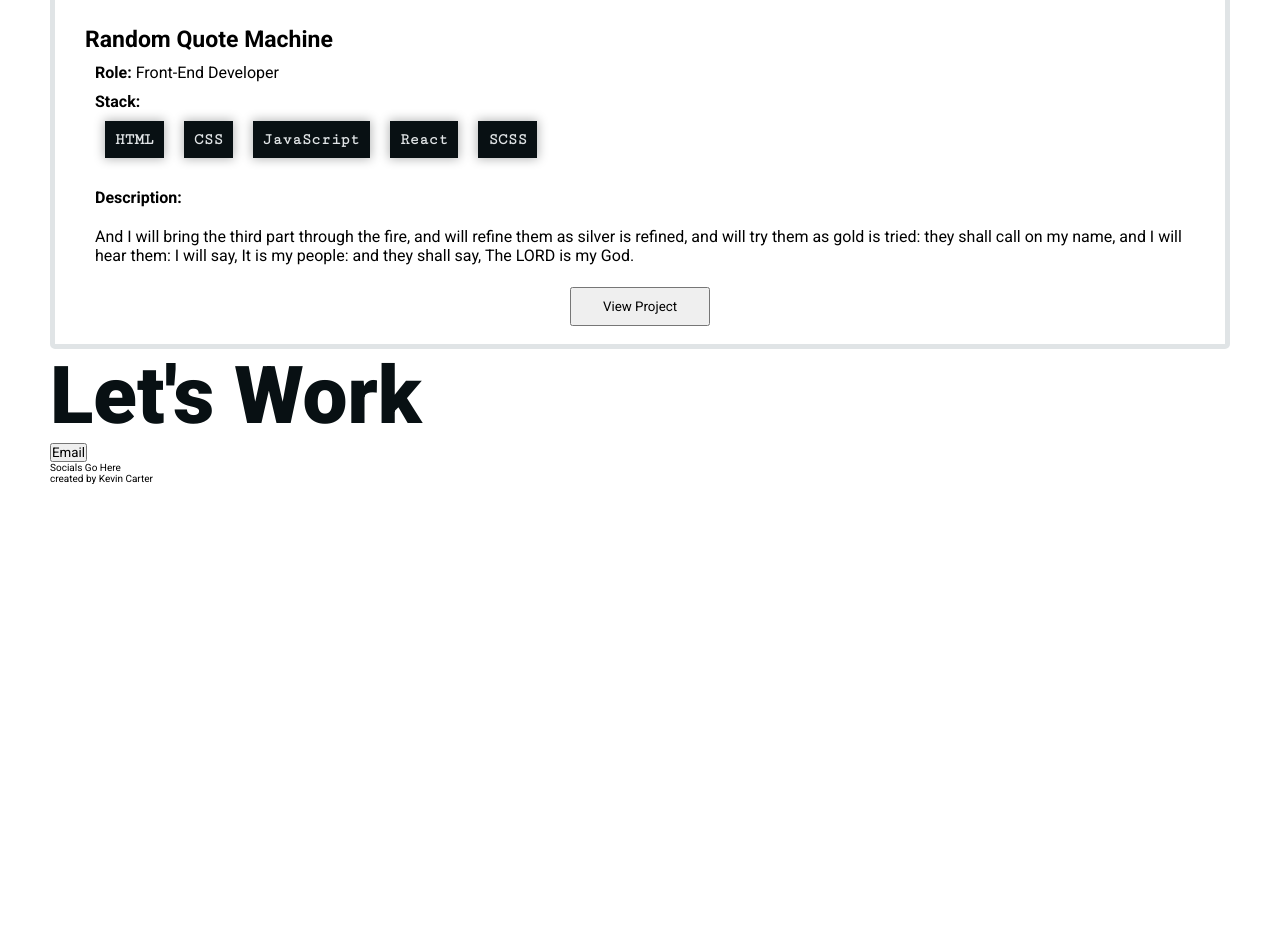
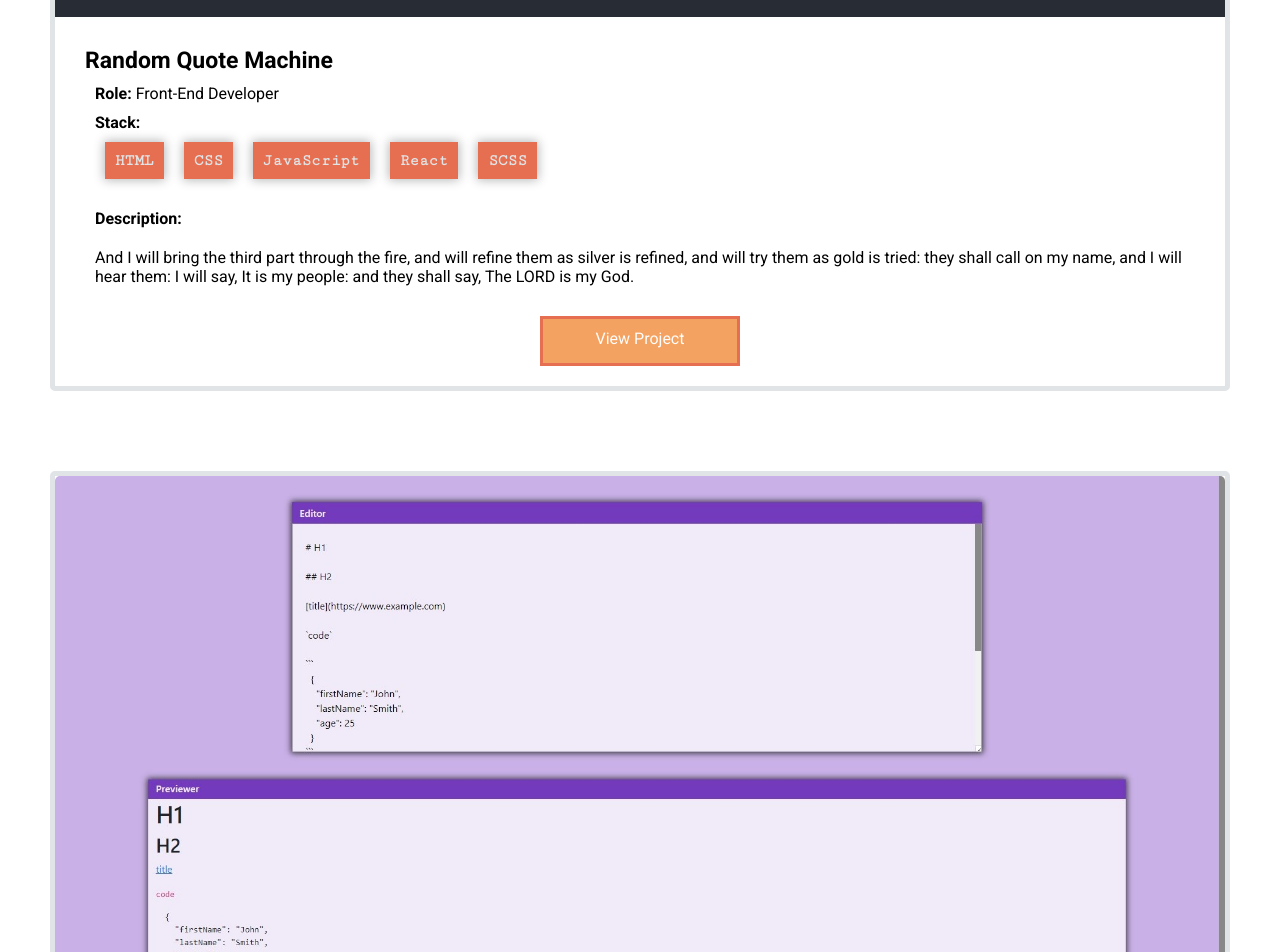
Before and after one commit to kvncrtr/portfolio, a React (Vite) app: page / in a window 1280 px wide. Shown: the part 2660-3612 px from the top of the page. Before the commit the page ends 3144 px from the top, so only its background shows below. Built offline with nearby package versions, Linux system fonts and the light colour scheme.

Commit message:
make buttons transition on hover

```diff
--- a/src/components/Projects.jsx
+++ b/src/components/Projects.jsx
@@ -5,18 +5,21 @@ import drum from '../assets/thumbnails/drum-thumb.jpg'
 import markdown from '../assets/thumbnails/markdown-thumb.jpg'
 
 export default function Projects() {
+   let quoteLink = 'https://youtube.com'
+   let markdownLink = 'https://facebook.com'
+   let drumLink = 'https://linkedin.com'
+
    return (
-      <section className={'section'}>
-         <h1 className={'section--title'}>Projects</h1>
+      <section id={'projects'} className={'section'}>
+         <h1 className={'section--title project--title'}>Projects</h1>
 
          <div className={'project--container'}>
 
             <div className={'project--card'}>
 
-               <div>
-                  <img src={quote} alt={`a image of a project that i've built called random quote machine`} />
-               </div>
-
+               <a className={'project--image-case'} href={quoteLink} target={'_blank'}>
+                  <img className={'project--image'} src={quote} alt={`a image of a project that i've built called random quote machine`} />
+               </a>
 
                <div className={'project--specs'}>
                   <h3>Random Quote Machine</h3>
@@ -42,8 +45,84 @@ export default function Projects() {
                   LORD is my God.</p>
                </div>
 
-               <button className={'project--view'}>View Project</button>
+               <div className={'project--button-case'}>
+                  <a className={'project--button'} href={quoteLink} target={'_blank'}>View Project</a>
+               </div>
+
             </div>
+
+            <div className={'project--card'}>
+
+               <a className={'project--image-case'} href={markdownLink} target={'_blank'}>
+                  <img className={'project--image'} src={markdown} alt={`a image of a project that i've built called random quote machine`} />
+               </a>
+
+               <div className={'project--specs'}>
+                  <h3>Markdown Previewer</h3>
+                  <p className={'project--role'}><span className={'bold'}>Role:</span> Front-End Developer</p>
+                  <span className={'bold'}>Stack:</span>
+                  <ul className={'project--stack'}>
+                     <li>HTML</li>
+                     <li>CSS</li>
+                     <li>JavaScript</li>
+                     <li>React</li>
+                     <li>SCSS</li>
+                  </ul>
+               </div>
+               <div className={'project--description'}>
+                  <p className={'bold'}>Description:</p>
+                  <p>And I will bring the third part
+                  through the fire, and will refine
+                  them as silver is refined, and
+                  will try them as gold is tried:
+                  they shall call on my name, and I
+                  will hear them: I will say, It is
+                  my people: and they shall say, The
+                  LORD is my God.</p>
+               </div>
+
+               <div className={'project--button-case'}>
+                  <a className={'project--button'} href={markdownLink} target={'_blank'}>View Project</a>
+               </div>
+
+            </div>
+
+            <div className={'project--card'}>
+
+               <a className={'project--image-case'} href={drumLink} target={'_blank'}>
+                  <img className={'project--image'} src={drum} alt={`a image of a project that i've built called random quote machine`} />
+               </a>
+
+               <div className={'project--specs'}>
+                  <h3>Drum Machine</h3>
+                  <p className={'project--role'}><span className={'bold'}>Role:</span> Front-End Developer</p>
+                  <span className={'bold'}>Stack:</span>
+                  <ul className={'project--stack'}>
+                     <li>HTML</li>
+                     <li>CSS</li>
+                     <li>JavaScript</li>
+                     <li>React</li>
+                     <li>SCSS</li>
+                  </ul>
+               </div>
+               <div className={'project--description'}>
+                  <p className={'bold'}>Description:</p>
+                  <p>And I will bring the third part
+                  through the fire, and will refine
+                  them as silver is refined, and
+                  will try them as gold is tried:
+                  they shall call on my name, and I
+                  will hear them: I will say, It is
+                  my people: and they shall say, The
+                  LORD is my God.</p>
+               </div>
+
+               <div className={'project--button-case'}>
+                  <a className={'project--button'} href={drumLink} target={'_blank'}>View Project</a>
+               </div>
+
+            </div>
+
          </div>
       </section>
    )
--- a/src/styles/app.css
+++ b/src/styles/app.css
@@ -12,6 +12,7 @@
 --darklight2: #3d3d3d;
 --gray: #5e6568;
 --light-shadow: #B4B5B5;
+--lighter-shadow: #D4D4D4;
 --light: #FEFDFB;
 --white: #ffffff;
 }
@@ -35,6 +36,14 @@ body {
 
 img {
    display: block;
+}
+
+a:link,
+a:visited,
+a:hover,
+a:active {
+   color: var(--light);
+   text-decoration: none;
 }
 
 .button {
@@ -625,13 +634,17 @@ nav a:hover {
 
 /* Projects Section */
 
+.project--title {
+   max-width: min-content;
+   margin: 10rem auto 3rem;
+   font-size: clamp(1rem, 17vw, 9rem);
+}
+
 .project--container {
    display: flex;
    flex-direction: column;
-   gap: 3rem;
-   margin-top: 12rem;
-   border: 5px solid var(--primary-light);
-   border-radius: 5px;
+   gap: 8rem;
+   /* margin-top: ; */
    font-size: 1.6rem;
 }
 
@@ -639,14 +652,24 @@ nav a:hover {
    display: flex;
    flex-direction: column;
    gap: 2rem;
+   border: 5px solid var(--primary-light);
+   border-radius: 5px;
    /* background-color: fuchsia; */
 }
 
 .project--card img {
-   overflow: center;
    width: 100%;
    height: clamp(100px, 300px, 100%);
    border-radius: 5px 5px 0px 0px;
+   background-position: center;
+   background-size: cover;
+}
+
+.project--image-case:hover .project--image,
+.project--image-case:focus .project--image {
+   cursor: pointer;
+   transform: scale(1.02);
+   transition: all 0.5s;
 }
 
 .project--specs {
@@ -675,7 +698,7 @@ nav a:hover {
    margin: 0 1rem 1rem;
    box-shadow: 0px 0px 10px 1px var(--light-shadow);
    width: min-content;
-   background-color: var(--dark);
+   background-color: var(--accent3);
    font-weight: 600;
    font-family: 'Cutive Mono', Arial, Helvetica, sans-serif;
    color: var(--primary-light);
@@ -689,10 +712,27 @@ nav a:hover {
    margin-top: 2rem;
 }
 
-.project--view {
-   position: relative;
-   top: -1vh;
-   width: 14rem;
-   margin:  1rem auto;
-   padding: 1rem 3rem;
+.project--button-case {
+   display: flex;
+   justify-content: center;
+   align-items: center;
+   width: 20rem;
+   height: 5rem;
+   margin: 1rem auto 2rem;
+   border: 0.3rem solid var(--accent3);
 }
+
+.project--button {
+   width: 100%;
+   height: 100%;
+   margin: 0 auto;
+   padding: 1rem;
+   text-align: center;
+   background-color: var(--accent2);
+}
+
+.project--button:hover {
+   box-shadow: -3rem 3rem 2rem var(--gray);
+   transform: translate3d(2rem, -2rem, 0.5rem) ;
+   transition: 0.5s;
+}
```
